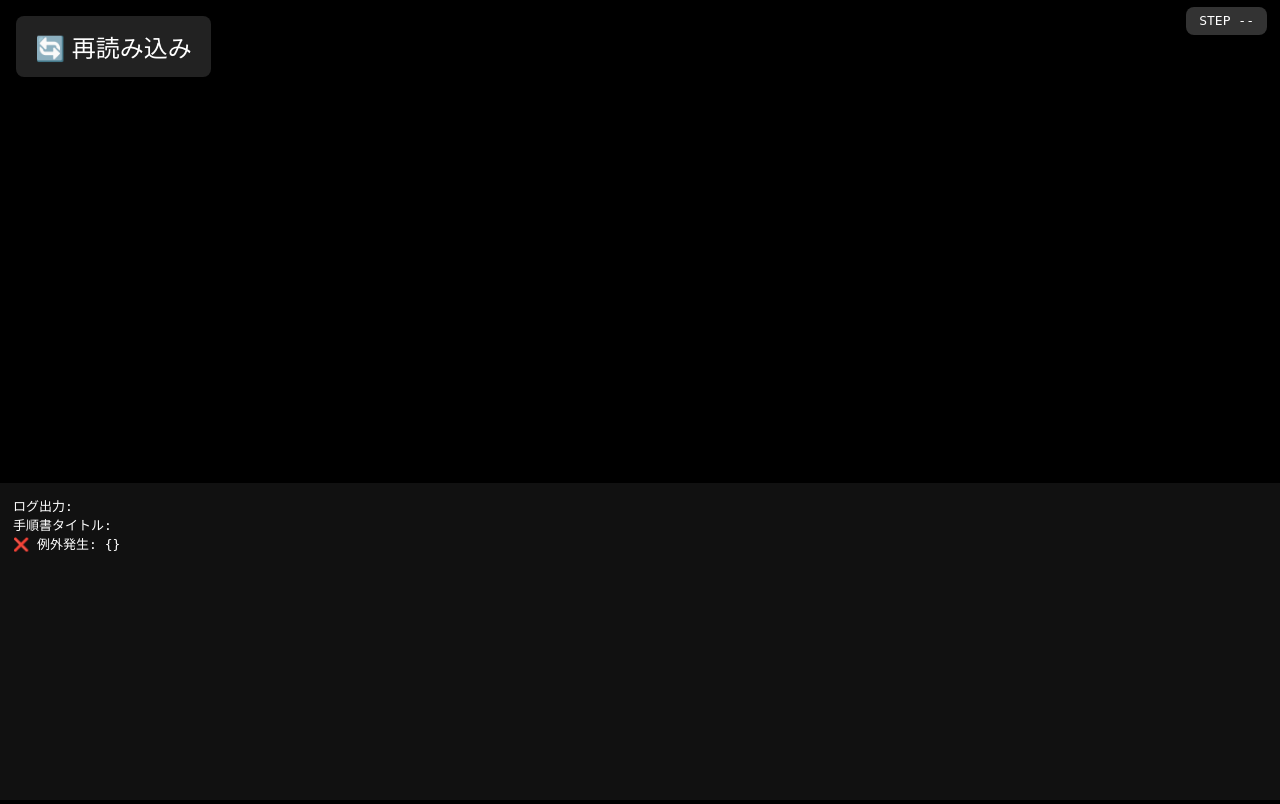
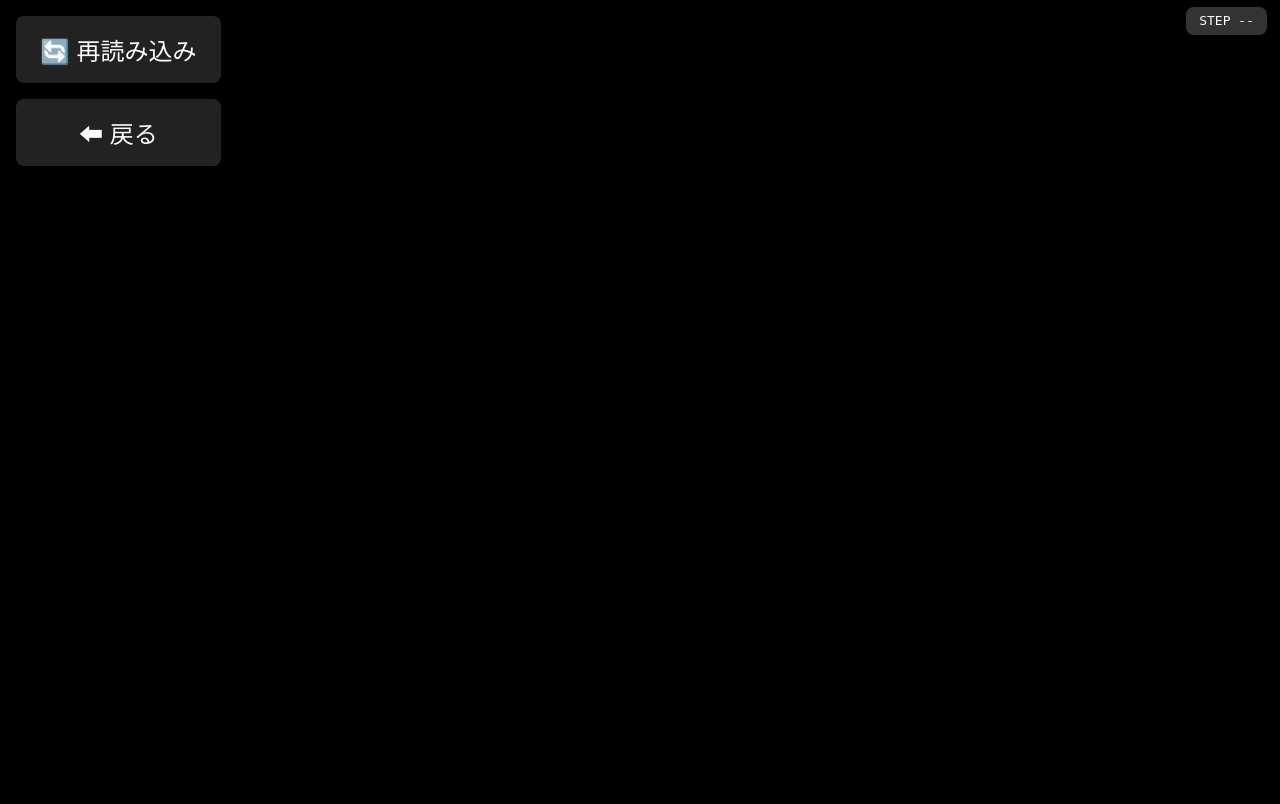
Before and after one commit to Takamachi-Walk/raspi_education_app, a Flask app: page /video_container in a window 1280 px wide. Run offline with Flask 3, Linux system fonts and the light colour scheme.

Commit message:
ラズパイ環境で開発 ・キーが効かない問題 ・デバッグウィンドウ実装&表示切替 ・一連の軽い動作確認〇

```diff
--- a/raspi_education_app/templates/index.html
+++ b/raspi_education_app/templates/index.html
@@ -18,9 +18,9 @@
       flex-direction: column;
       justify-content: center;
       align-items: center;
-      width: 400px;
-      height: 400px;
-      margin: 1rem;
+      width: 500px;
+      height: 500px;
+      margin: 2rem;
       background: #444;
       border-radius: 20px;
       cursor: pointer;
--- a/raspi_education_app/templates/video_container.html
+++ b/raspi_education_app/templates/video_container.html
@@ -10,22 +10,26 @@
       background: black;
       color: white;
     }
+
     #frame-wrapper {
       width: 100vw;
       height: 100vh;
       position: relative;
     }
-    iframe {
-      width: 100%;
-      height: 100%;
-      border: none;
-    }
-    #reloadBtn {
+
+    #button-wrapper {
       position: absolute;
       top: 1rem;
       left: 1rem;
       z-index: 10;
-      padding: 0.8rem 1.2rem;
+      display: flex;
+      flex-direction: column;
+      gap: 1rem;
+    }
+
+    #reloadBtn,
+    #backBtn {
+      padding: 1rem 1.5rem;
       font-size: 1.5rem;
       border: none;
       border-radius: 8px;
@@ -33,14 +37,27 @@
       color: white;
       cursor: pointer;
     }
-    #reloadBtn:hover {
+
+    #reloadBtn:hover,
+    #backBtn:hover {
       background: #444;
+    }
+
+    iframe {
+      width: 100%;
+      height: 100%;
+      border: none;
+      position: relative;
+      z-index: 1;
     }
   </style>
 </head>
 <body>
   <div id="frame-wrapper">
-    <button id="reloadBtn">🔄 再読み込み</button>
+    <div id="button-wrapper">
+      <button id="reloadBtn">🔄 再読み込み</button>
+      <button id="backBtn">⬅ 戻る</button>
+    </div>
     <iframe id="videoFrame" src="/video_inner_player?title={{ title }}"></iframe>
   </div>
 
@@ -49,6 +66,10 @@
       const frame = document.getElementById("videoFrame");
       frame.src = frame.src;
     };
+
+    document.getElementById("backBtn").onclick = () => {
+      window.location.href = "/video_manual_selector";
+    };
   </script>
 </body>
 </html>
--- a/raspi_education_app/templates/video_inner_player.html
+++ b/raspi_education_app/templates/video_inner_player.html
@@ -14,12 +14,12 @@
     }
     video {
       width: 100vw;
-      height: 60vh;
+      height: 100vh;
       object-fit: contain;
       background: black;
     }
     #log {
-      height: 40vh;
+      height: 4cqmax;
       overflow-y: auto;
       padding: 1rem;
       background: #111;
@@ -44,12 +44,22 @@
   <div id="log">ログ出力:</div>
 
   <script>
+    const DEBUG = false;  // true にすればログ表示復活
+
     const log = (...args) => {
+      if (!DEBUG) return;
+
       const el = document.getElementById("log");
       const text = args.map(a => typeof a === 'object' ? JSON.stringify(a) : a).join(' ');
-      el.textContent += "\n" + text;
-      console.log(...args);
+
+      if (el) {
+        el.textContent += "\n" + text;
+        el.scrollTop = el.scrollHeight;
+      }
+
+      console.log(...args); // コンソール出力は常にOK（不要ならこれもDEBUGで囲ってOK）
     };
+
 
     let videoFiles = [];
     let currentIndex = 0;
@@ -119,7 +129,6 @@
 
     // キーボード操作（A:戻る, C:進む）
     document.addEventListener("keydown", (e) => {
-      log("🔑 キー入力検出:", e.code);
       if (!videoFiles.length || e.repeat) return;
 
       if (e.code === "KeyA") {
```
Also changed, not shown: raspi_education_app/data/manual_index.json (+2 -14 lines), raspi_education_app/templates/video_menu.html (+6 -4 lines), 8 other files.
